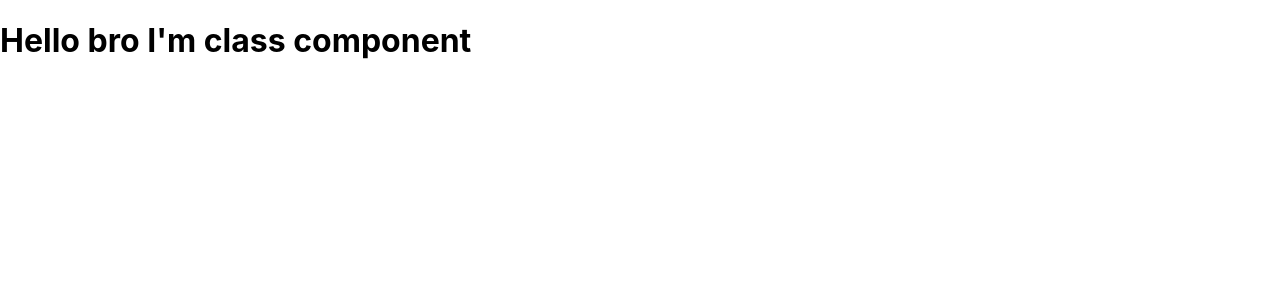
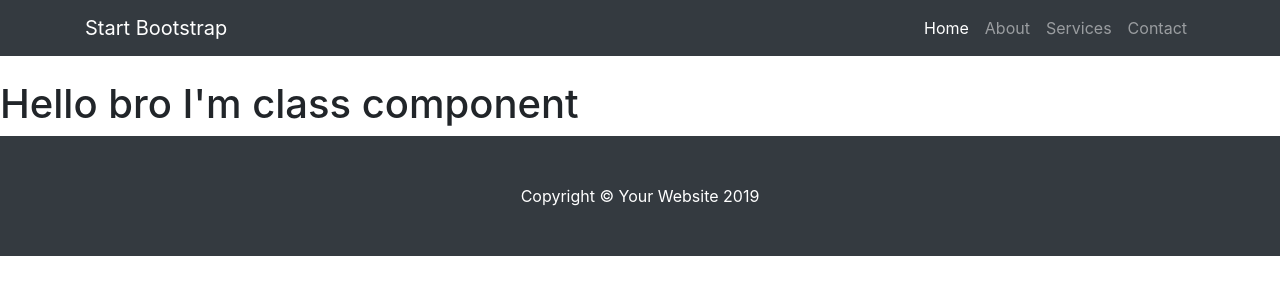
Before and after one commit to PavelKochkin2/movie-app, a Next.js app: page /about in a window 1280 px wide. Shown: the top 300 px of the page. Built offline with nearby package versions, Linux system fonts and the light colour scheme.

Commit message:
moved header and footer to app js (22)

```diff
--- a/pages/_app.js
+++ b/pages/_app.js
@@ -1,7 +1,48 @@
-import '../styles/globals.css'
+// import '../styles/globals.css'
 
-function MyApp({ Component, pageProps }) {
-  return <Component {...pageProps} />
+// function MyApp({ Component, pageProps }) {
+//   return <Component {...pageProps} />
+// }
+
+// export default MyApp
+
+import App from 'next/app'
+import Head from 'next/head'
+import Navbar from '../components/navbar'
+import Footer from '../components/footer'
+class MovieApp extends App {
+
+
+  //TODO: execute here getInitialProps and pass this data to your page
+  render() {
+
+    //Component holds page you are natigating to
+    const { Component } = this.props
+
+    return (
+      <div>
+        <Head>
+          <title>Home</title>
+          <link rel="stylesheet" href="https://stackpath.bootstrapcdn.com/bootstrap/4.3.1/css/bootstrap.min.css" integrity="sha384-ggOyR0iXCbMQv3Xipma34MD+dH/1fQ784/j6cY/iJTQUOhcWr7x9JvoRxT2MZw1T" crossOrigin="anonymous" />
+          <script src="https://code.jquery.com/jquery-3.3.1.slim.min.js" integrity="sha384-q8i/X+965DzO0rT7abK41JStQIAqVgRVzpbzo5smXKp4YfRvH+8abtTE1Pi6jizo" crossOrigin="anonymous"></script>
+          <script src="https://cdnjs.cloudflare.com/ajax/libs/popper.js/1.14.7/umd/popper.min.js" integrity="sha384-UO2eT0CpHqdSJQ6hJty5KVphtPhzWj9WO1clHTMGa3JDZwrnQq4sF86dIHNDz0W1" crossOrigin="anonymous"></script>
+          <script src="https://stackpath.bootstrapcdn.com/bootstrap/4.3.1/js/bootstrap.min.js" integrity="sha384-JjSmVgyd0p3pXB1rRibZUAYoIIy6OrQ6VrjIEaFf/nJGzIxFDsf4x0xIM+B07jRM" crossOrigin="anonymous"></script>
+        </Head>
+        <Navbar />
+
+        <div className="base-page">
+          <Component />
+        </div>
+        <Footer />
+        <style jsx>{`
+        .base-page{
+          padding-top:80px;
+        }
+      `}
+        </style>
+      </div>
+    )
+  }
 }
 
-export default MyApp
+export default MovieApp
--- a/pages/index.js
+++ b/pages/index.js
@@ -1,9 +1,8 @@
-import Head from 'next/head'
-import Navbar from '../components/navbar'
+
 import SideMenu from '../components/sideMenu'
 import Carousel from '../components/carousel'
 import MovieList from '../components/movieList'
-import Footer from '../components/footer'
+
 import React, { useState, useEffect } from 'react'
 import { getMovies } from '../actions/index'
 
@@ -14,15 +13,9 @@
 
   return (
     <div>
-      <Head>
-        <title>Home</title>
-        <link rel="stylesheet" href="https://stackpath.bootstrapcdn.com/bootstrap/4.3.1/css/bootstrap.min.css" integrity="sha384-ggOyR0iXCbMQv3Xipma34MD+dH/1fQ784/j6cY/iJTQUOhcWr7x9JvoRxT2MZw1T" crossOrigin="anonymous" />
-        <script src="https://code.jquery.com/jquery-3.3.1.slim.min.js" integrity="sha384-q8i/X+965DzO0rT7abK41JStQIAqVgRVzpbzo5smXKp4YfRvH+8abtTE1Pi6jizo" crossOrigin="anonymous"></script>
-        <script src="https://cdnjs.cloudflare.com/ajax/libs/popper.js/1.14.7/umd/popper.min.js" integrity="sha384-UO2eT0CpHqdSJQ6hJty5KVphtPhzWj9WO1clHTMGa3JDZwrnQq4sF86dIHNDz0W1" crossOrigin="anonymous"></script>
-        <script src="https://stackpath.bootstrapcdn.com/bootstrap/4.3.1/js/bootstrap.min.js" integrity="sha384-JjSmVgyd0p3pXB1rRibZUAYoIIy6OrQ6VrjIEaFf/nJGzIxFDsf4x0xIM+B07jRM" crossOrigin="anonymous"></script>
-      </Head>
 
-      <Navbar />
+
+
 
       <div className="home-page">
         <div className="container">
@@ -36,22 +29,15 @@
             <div className="col-lg-9">
               <Carousel />
               <div className="row">
-                <MovieList movies={props.movies} />
+                <MovieList movies={props.movies || []} />
               </div>
             </div>
           </div>
         </div>
       </div>
-      <style jsx>{`
-        .home-page{
-          padding-top:80px;
-        }
-      `}
 
-      </style>
-      <Footer />
 
-    </div>
+    </div >
   )
 }
 
```
Also changed, not shown: actions/index.js (line endings or trailing spaces).
